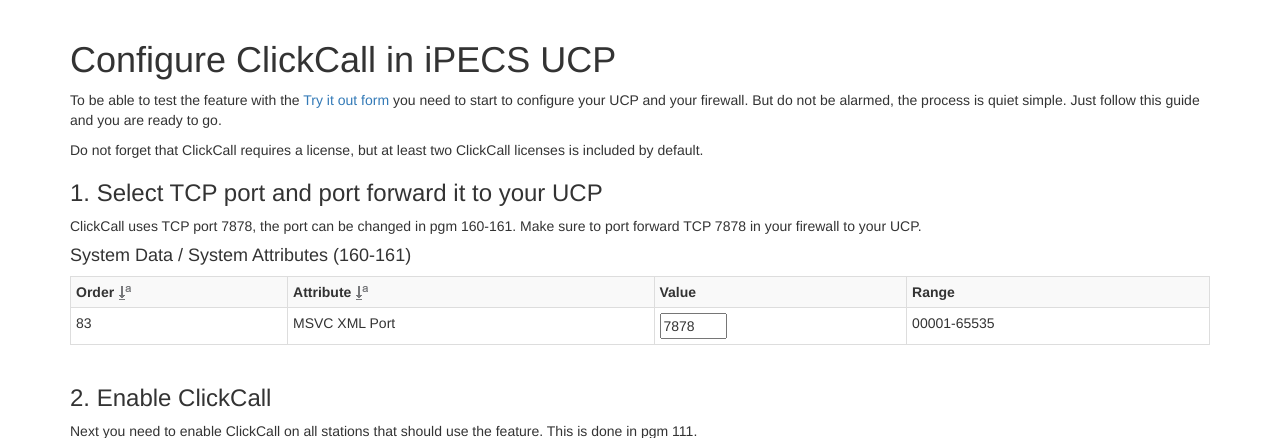
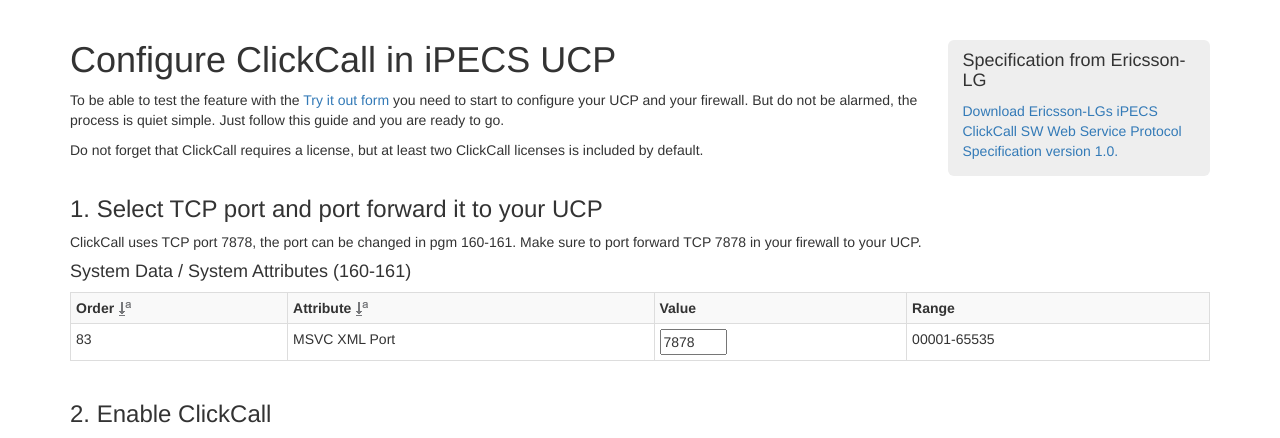
Before and after one commit to bonomali/ucp-clickcall-demo, a PHP site: page /doc.php in a window 1280 px wide. Shown: the part 51-489 px from the top of the page. Run offline with PHP 8.4, Linux system fonts and the light colour scheme; some libraries are stand-ins or nearby versions.

Commit message:
ELGS spec las till på doc.php

```diff
--- a/html/doc.php
+++ b/html/doc.php
@@ -58,9 +58,19 @@
   <!-- Begin page content -->
   <div class="container">
 
+    <div class="row">
+      <div class="col-sm-9">
         <h1>Configure ClickCall in iPECS UCP</h1>
         <p>To be able to test the feature with the <a href="/clickcall">Try it out form</a> you need to start to configure your UCP and your firewall. But do not be alarmed, the process is quiet simple. Just follow this guide and you are ready to go.</p>
         <p>Do not forget that ClickCall requires a license, but at least two ClickCall licenses is included by default.</p>
+      </div>
+      <div class="col-sm-3">
+        <div class="jumbotron block">
+          <h4>Specification from Ericsson-LG</h4>
+          <a href="/clickcall/licencia/spec.pdf">Download Ericsson-LGs iPECS ClickCall SW Web Service Protocol Specification version 1.0.</a>
+        </div>
+      </div>
+    </div>
 
     <h3>1. Select TCP port and port forward it to your UCP</h3>
     <p>ClickCall uses TCP port 7878, the port can be changed in pgm 160-161. Make sure to port forward TCP 7878 in your firewall to your UCP.</p>
--- a/html/licencia/index.css
+++ b/html/licencia/index.css
@@ -12,6 +12,7 @@
 -------------------------------------------------- */
 .header { padding: 13px 0 10px; background-color: #f7f7f7; }
 .content { margin-bottom: 15px; }
+.jumbotron.block {    margin: 20px 0 0; padding: 1px 15px 15px; }
 .scroller { overflow: auto; }
 .form-inline .form-group { margin-bottom: 10px; }
 .form-inline .callto { display: block; width: 100%; }
```
Also changed, not shown: 1 other file. Lines whose indentation alone changed are shown as unchanged.
